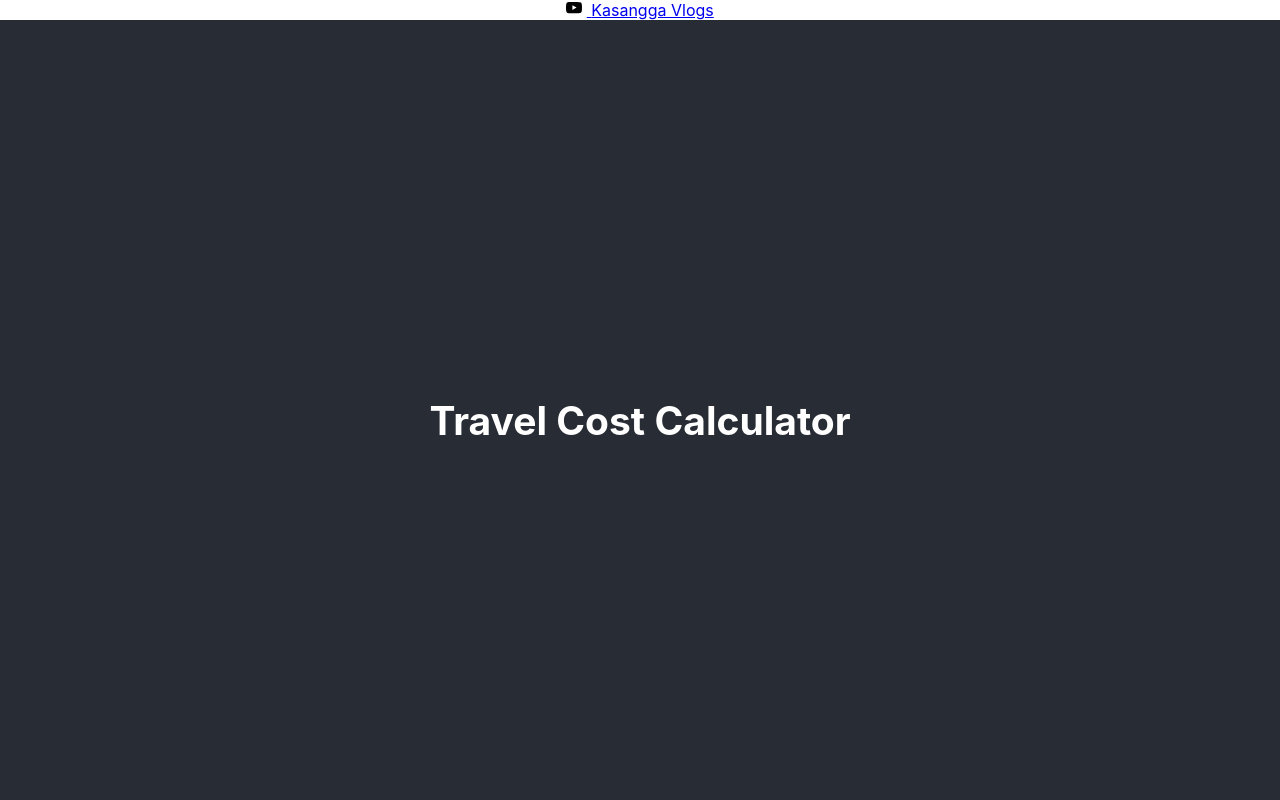
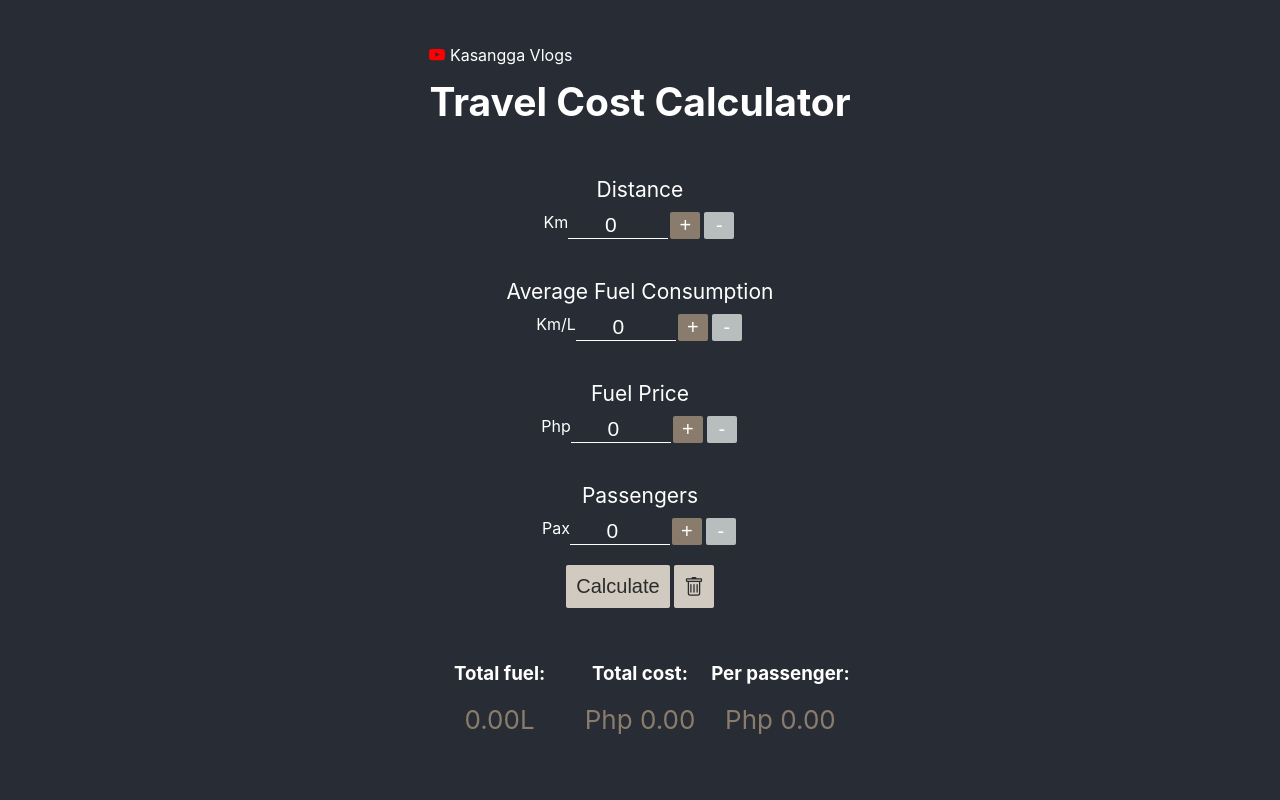
Before and after one commit to Pseudoman21/travel-cost-calculator, a React (Create React App) app: page / in a window 1280 px wide. Shown: the top 800 px of the page. Built offline with nearby package versions, Linux system fonts and the light colour scheme.

Commit message:
Update stylesheet

```diff
--- a/src/App.css
+++ b/src/App.css
@@ -1,10 +1,118 @@
 .App {
+  display: flex;
   text-align: center;
+  background-color: #282c34;
+  min-height: 100vh;
+  color: white;
+}
+
+.header-area {
+  position: absolute;
+}
+
+a {
+  color: white;
+  text-decoration: none;
+}
+
+svg {
+  color: red;
+  margin: auto;
+}
+
+form {
+  display: grid;
+}
+
+.container {
+  max-width: 70%;
+  margin: auto;
+}
+
+label {
+  margin-bottom: 10px;
+}
+
+.btn-c {
+  padding: 10px 10px;
+  margin: 0 2px;
+  margin-bottom: 15px;
+  border: none;
+  cursor: pointer;
+  color: rgb(43, 43, 43);
+  font-size: 2.5vh;
+  border-radius: 2px;
+  min-width: 30px;
+  background-color: #d1cac0;
+}
+
+.btn-a,
+.btn-d {
+  margin: 0 2px;
+  border: none;
+  cursor: pointer;
+  color: white;
+  font-size: 2.5vh;
+  border-radius: 2px;
+  min-width: 30px;
+}
+
+.btn-a {
+  background-color: #897c6c;
+}
+
+.btn-d {
+  background-color: #b8bebe;
+}
+
+.d-flex,
+.d-lg-flex {
+  display: flex;
+  justify-content: center;
+}
+
+input {
+  width: 12vh;
+  height: 3vh;
+  color: white;
+  text-align: center;
+  border: none;
+  border-bottom: 1px solid white;
+  background: transparent;
+  font-size: calc(5px + 2vmin);
+}
+
+input:focus-visible {
+  outline-offset: transparent !important;
+  outline-offset: none !important;
+}
+
+label {
+  font-size: calc(5px + 2vmin);
+}
+
+.result {
+  color: #897c6c;
+  font-size: calc(10px + 2vmin);
 }
 
 .App-logo {
   height: 40vmin;
   pointer-events: none;
+}
+
+@media screen and (max-width: 568px) {
+  .d-lg-flex {
+    display: grid;
+  }
+
+  .d-lg-flex .form-group {
+    margin: 5px 0 !important;
+  }
+
+  .d-lg-flex h3 {
+    margin: 2px !important;
+  }
 }
 
 @media (prefers-reduced-motion: no-preference) {
@@ -13,9 +121,15 @@
   }
 }
 
+.form-group {
+  margin: 20px 0;
+  display: grid;
+  width: 100%;
+  justify-content: center;
+}
+
 .App-header {
   background-color: #282c34;
-  min-height: 100vh;
   display: flex;
   flex-direction: column;
   align-items: center;
```
